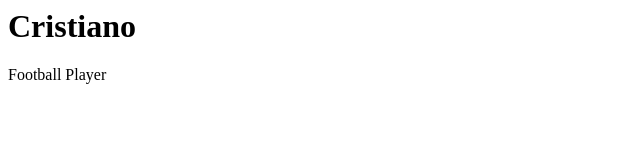
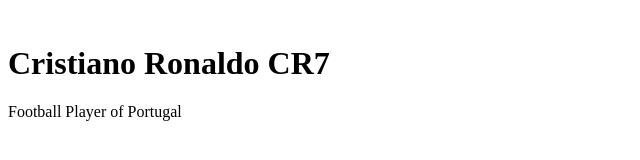
Before and after one commit to taru163/rep1, a plain HTML site: page index.html in a window 1280 px wide. Shown: the whole page, without its empty margins (0-640 px from the left). Drawn offline with Linux system fonts and the light colour scheme.

Commit message:
modifying 2 files

```diff
--- a/index.html
+++ b/index.html
@@ -1,10 +1,13 @@
 <html>
     <body>
         <h1>
-            Cristiano
+            <br>
+            Cristiano Ronaldo
+            CR7
+            </br>
         </h1>
         <p>
-            Football Player
+            Football Player of Portugal
         </p>
     </body>
 </html>
```
Also changed, not shown: 1 other file.
